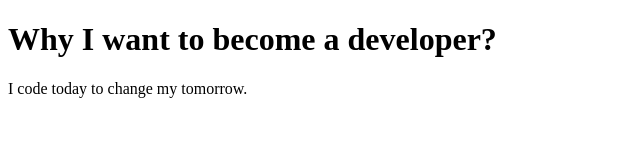
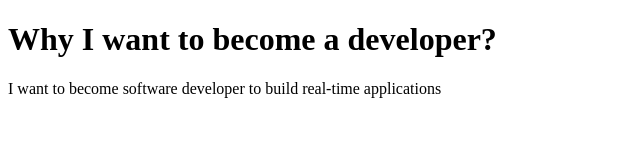
Before and after one commit to acciojob/why-software-Tazh-nik, a website: page main.html in a window 1280 px wide. Shown: the whole page, without its empty margins (0-640 px from the left). Drawn offline with Linux system fonts and the light colour scheme.

Commit message:
created a submission

```diff
--- a/main.html
+++ b/main.html
@@ -7,11 +7,12 @@
 </head>
 
 <body>
+	<h1>Why I want to become a developer?</h1>
+	<p>I want to become software developer to build real-time applications</p>
 	<!-- the entire body must be written by student -->
     <script type="text/javascript" src="./script.js">
 </script>
-	<h1>Why I want to become a developer?</h1>
-	<p>I code today to change my tomorrow.</p>
+
 
 </body>
 
```
